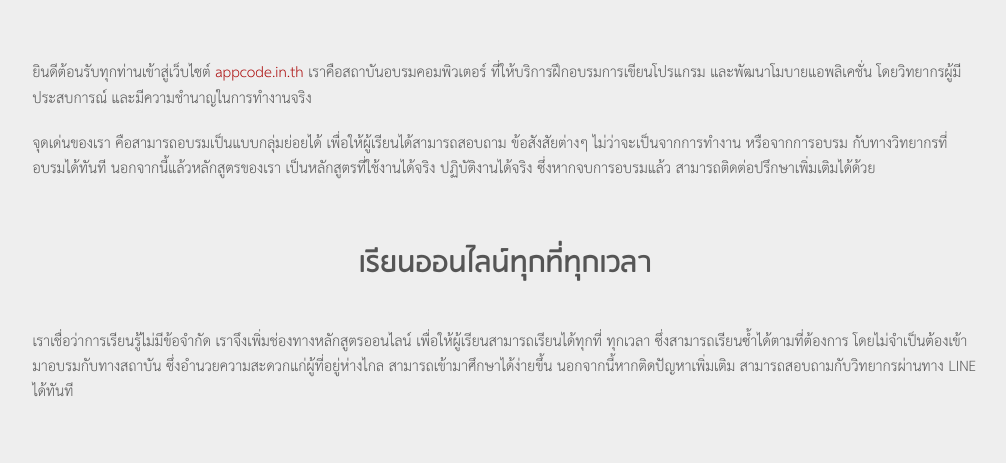
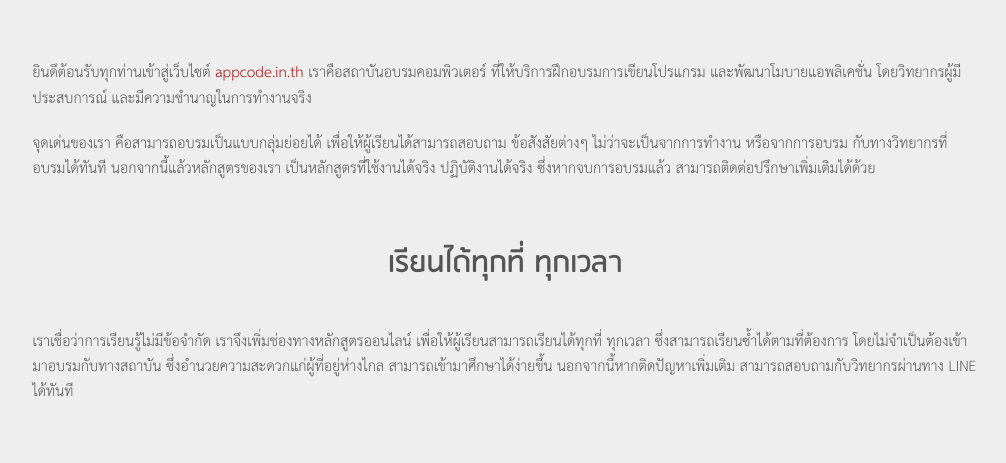
Before and after one commit to ekkazit/appcode, a Django app: page /about/ in a window 1280 px wide. Shown: the part 271-734 px from the top of the page, without its empty margins (135-1141 px from the left). Run offline with Django 3.2, Linux system fonts and the light colour scheme; some libraries are stand-ins or nearby versions.

Commit message:
Revise about page

```diff
--- a/templates/about/index.html
+++ b/templates/about/index.html
@@ -24,7 +24,7 @@
         </div>
         <div class="box">
           <div class="heading">
-            <h2>เรียนออนไลน์ทุกที่ทุกเวลา</h2>
+            <h2>เรียนได้ทุกที่ ทุกเวลา</h2>
           </div>
           <p>เราเชื่อว่าการเรียนรู้ไม่มีข้อจำกัด เราจึงเพิ่มช่องทางหลักสูตรออนไลน์ เพื่อให้ผู้เรียนสามารถเรียนได้ทุกที่ ทุกเวลา ซึ่งสามารถเรียนซ้ำได้ตามที่ต้องการ โดยไม่จำเป็นต้องเข้ามาอบรมกับทางสถาบัน ซึ่งอำนวยความสะดวกแก่ผู้ที่อยู่ห่างไกล สามารถเข้ามาศึกษาได้ง่ายขึ้น นอกจากนี้หากติดปัญหาเพิ่มเติม สามารถสอบถามกับวิทยากรผ่านทาง LINE ได้ทันที</p>
         </div>
```
